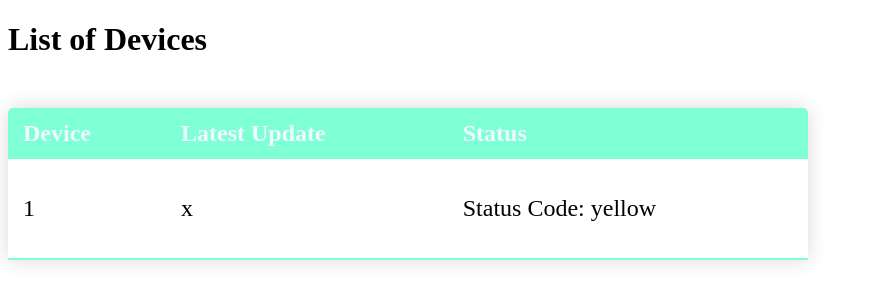
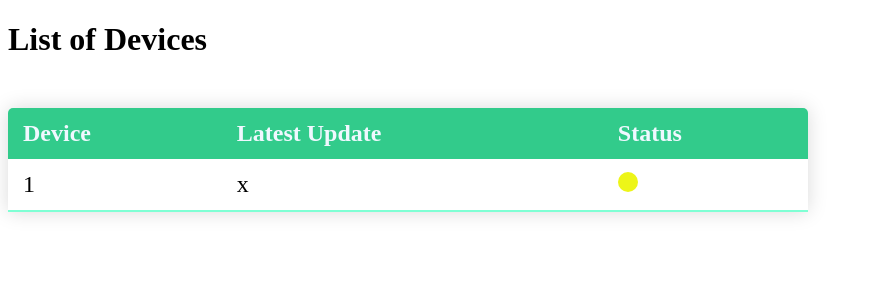
Before and after one commit to israel-at-aritsugi-lab/iot-webpage, a Flask app: template templates/device_viewer.html in a window 1280 px wide. Shown: the top 303 px of the page, without its empty margins (0-871 px from the left). Run offline with Flask 3, Linux system fonts and the light colour scheme; the template is opened without the code that fills it: most values are stand-ins (such as "Sample title", 1, 10 or a date in 2020).

Commit message:
added color circle

```diff
--- a/templates/device_viewer.html
+++ b/templates/device_viewer.html
@@ -18,7 +18,7 @@
         }
 
         .content-table thead tr{
-            background-color:aquamarine;
+            background-color:rgb(50, 203, 139);
             color:aliceblue;
             text-align:left;
             font-weight:bold;
@@ -40,6 +40,35 @@
         .content-table tbody tr:last-of-type{
             border-bottom:2px solid aquamarine;
         }
+
+        .circle{
+            width:20px;
+            height: 20px;
+            border-radius: 50%;
+            display: inline-block;
+            margin-right: 5px;
+        }
+
+        .circle.green{
+            background-color: #4CAF50;
+        }
+
+        .circle.red{
+            background-color: #f61840;
+        }
+
+        .circle.orange{
+            background-color: #e88205;
+        }
+
+        .circle.yellow{
+            background-color: #edf518;
+        }
+
+        .circle.gray{
+            background-color: #4f4b4b;
+        }
+
     </style>
 </head>
 <body>
@@ -60,7 +89,16 @@
                 <td>{{ data.device_id }}</td>
                 <td>{{ data.latest_timestamps }}</td>
                 <td>
-                    {% if data.device_status_code == 'green' %}
+                    <div class="circle
+                        {% if data.device_status_code =='green' %}green
+                        {% elif data.device_status_code == 'red' %}red
+                        {% elif data.device_status_code == 'orange' %}orange
+                        {% elif data.device_status_code == 'yellow' %}yellow
+                        {% elif data.device_status_code == 'no-sensors' %}gray
+                        {% endif %}">
+                    </div>
+
+                    <!-- {% if data.device_status_code == 'green' %}
                     <div class="circle green"></div>
                     {% elif data.device_status_code == 'red' %}
                     <div class="circle red"></div>
@@ -70,8 +108,8 @@
                     <div class="circle yellow"></div>
                     {% elif data.device_status_code == 'no-sensors' %}
                     <div class="circle gray"></div>
-                    {% endif %}
-                    <p>Status Code: {{ data.device_status_code }}</p>
+                    {% endif %} -->
+                    <!-- <p>Status Code: {{ data.device_status_code }}</p> -->
                 </td>
             </tr>
             {% endfor %}
```
